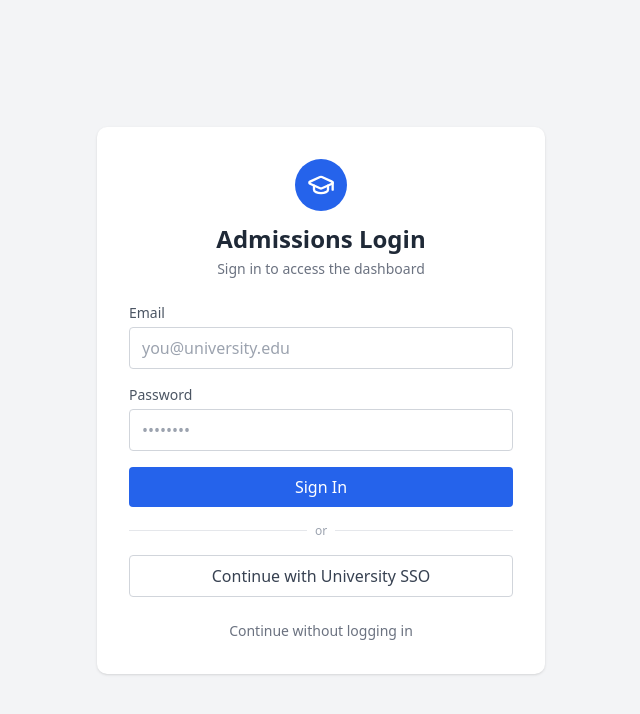
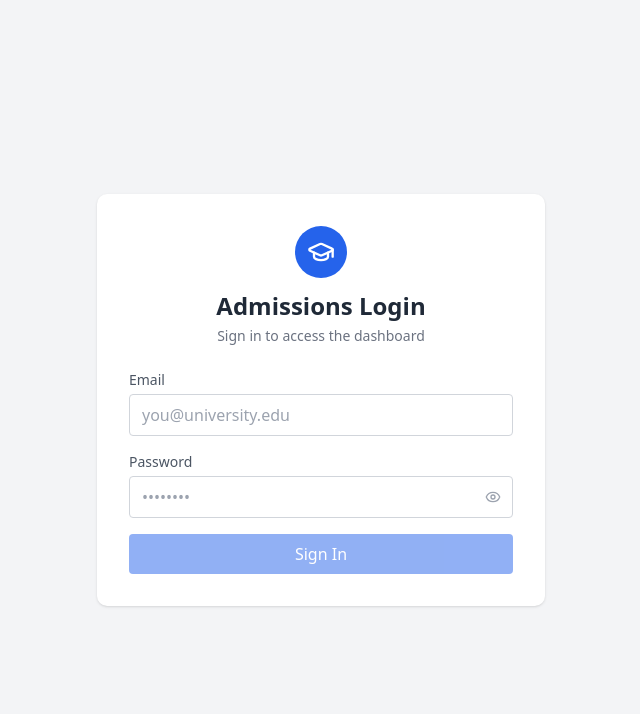
Before and after one commit to LRoop-Boop/Promise_Unlocked_Admin_Page, a React (Vite) app: page /login in a window 1280 px wide. Shown: the top 714 px of the page, without its empty margins (319-959 px from the left). Built offline with nearby package versions, Linux system fonts and the light colour scheme.

Commit message:
Integrated backend api.

```diff
--- a/src/App.tsx
+++ b/src/App.tsx
@@ -1,24 +1,66 @@
-import { useState } from 'react';
-import { Routes, Route } from 'react-router-dom';
+import { useState, useEffect } from 'react';
+import { Routes, Route, Navigate } from 'react-router-dom';
+import { AuthProvider, useAuth } from './context/AuthContext';
 import RoleSelectPage from './assets/pages/RoleSelectPage';
 import Login from './assets/pages/AdminLoginPage';
 import AdminDashboard from './assets/pages/AdminDashboard';
-import {
-  participants as initialStudents,
-  type Participant,
-} from "./assets/data/Students";
+import { participants as mockStudents, type Participant } from './assets/data/Students';
+import { apiFetch, adaptParticipant, type ApiParticipant } from './api/client';
+
+// Redirects to /login if not authenticated
+function ProtectedRoute({ children }: { children: React.ReactNode }) {
+  const { token } = useAuth();
+  if (!token) return <Navigate to="/login" replace />;
+  return <>{children}</>;
+}
+
+function DashboardWrapper() {
+  const { token } = useAuth();
+  const USE_MOCK_DATA = false;
+  const [students, setStudents] = useState<Participant[]>([]);
+  const [loading, setLoading] = useState(true);
+  const [error, setError] = useState<string | null>(null);
+
+  useEffect(() => {
+    if (USE_MOCK_DATA) {
+      setStudents(mockStudents);
+      setLoading(false);
+      return;
+    }
+
+    if (!token) {
+      setStudents(mockStudents);
+      setLoading(false);
+      return;
+    }
+
+    apiFetch<{ participants: ApiParticipant[] }>('/participants', { token: token ?? undefined })
+      .then(({ participants }) => setStudents(participants.map(adaptParticipant)))
+      .catch((err) => setError(err.message))
+      .finally(() => setLoading(false));
+  }, [token]);
+
+  if (loading) return <div className="p-8 text-gray-500">Loading participants...</div>;
+  if (error)   return <div className="p-8 text-red-500">Error: {error}</div>;
+
+  return <AdminDashboard students={students} />;
+}
 
 export default function App() {
-  const [students] = useState<Participant[]>(initialStudents);
-
   return (
+    <AuthProvider>
       <Routes>
         <Route path="/" element={<RoleSelectPage />} />
         <Route path="/login" element={<Login />} />
         <Route
           path="/dashboard/*"
-        element={<AdminDashboard students={students} />}
+          element={
+            <ProtectedRoute>
+              <DashboardWrapper />
+            </ProtectedRoute>
+          }
         />
       </Routes>
+    </AuthProvider>
   );
 }
--- /dev/null
+++ b/src/api/client.ts
@@ -0,0 +1,58 @@
+import { type Participant, type SkillPassport } from '../assets/data/Students';
+
+const BASE_URL = import.meta.env.VITE_API_BASE_URL;
+
+// What the real API actually returns today
+export interface ApiParticipant {
+  uid: string;
+  email: string;
+  displayName: string | null;
+  photoURL: string | null;
+  createdAt: number;
+  updatedAt: number;
+  metadata: Record<string, unknown>;
+  // skillPassport will be added here once the backend supports it
+}
+
+// Bridges ApiParticipant → Participant (your frontend shape)
+export function adaptParticipant(raw: ApiParticipant): Participant {
+  return {
+    uid: raw.uid,
+    email: raw.email,
+    displayName: raw.displayName,
+    photoURL: raw.photoURL,
+    createdAt: raw.createdAt,
+    lastActiveAt: raw.updatedAt, // API calls it updatedAt for now
+    skillPassport: extractSkillPassport(raw),
+  };
+}
+
+// TODO: replace this once the backend returns passport data
+function extractSkillPassport(_raw: ApiParticipant): SkillPassport[] {
+  // When the API starts returning passport data, map it here.
+  // For now, every real participant starts with an empty passport.
+  return [];
+}
+
+interface FetchOptions {
+  token?: string;
+  method?: 'GET' | 'POST' | 'DELETE';
+  body?: unknown;
+}
+
+export async function apiFetch<T>(path: string, options: FetchOptions = {}): Promise<T> {
+  const { token, method = 'GET', body } = options;
+
+  const headers: Record<string, string> = {};
+  if (token) headers['Authorization'] = `Bearer ${token}`;
+  if (body)  headers['Content-Type'] = 'application/json';
+
+  const res = await fetch(`${BASE_URL}${path}`, {
+    method,
+    headers,
+    body: body ? JSON.stringify(body) : undefined,
+  });
+
+  if (!res.ok) throw new Error(`API error ${res.status}: ${path}`);
+  return res.json() as Promise<T>;
+}
--- a/src/assets/pages/AdminLoginPage.tsx
+++ b/src/assets/pages/AdminLoginPage.tsx
@@ -1,81 +1,110 @@
-import { useNavigate } from "react-router-dom";
-import { GraduationCap } from "lucide-react";
+import { useState } from 'react';
+import { useNavigate } from 'react-router-dom';
+import { GraduationCap, Eye, EyeOff } from 'lucide-react';
+import { useAuth } from '../../context/AuthContext';
+import { apiFetch } from '../../api/client';
+import { type Participant } from '../data/Students';
+
+interface LoginResponse {
+  idToken: string;
+}
+
+interface ParticipantsResponse {
+  participants: Participant[];
+}
 
 export default function AdminLoginPage() {
   const navigate = useNavigate();
+  const { login } = useAuth();
 
-  const handleLogin = () => {
-    navigate("/");
+  const [showPassword, setShowPassword] = useState(false);
+  const [email, setEmail] = useState('');
+  const [password, setPassword] = useState('');
+  const [error, setError] = useState<string | null>(null);
+  const [loading, setLoading] = useState(false);
+
+  const handleLogin = async () => {
+    setError(null);
+    setLoading(true);
+    try {
+      // Step 1: authenticate and get token
+      const { idToken } = await apiFetch<LoginResponse>('/auth/login', {
+        method: 'POST',
+        body: { email, password },
+      });
+
+      // Step 2: use token to fetch all participants
+      const { participants } = await apiFetch<ParticipantsResponse>('/participants', {
+        token: idToken,
+      });
+
+      // Step 3: store both in context, then go to dashboard
+      login(idToken);
+      navigate('/dashboard');
+    } catch (err) {
+      setError(err instanceof Error ? err.message : 'Login failed');
+    } finally {
+      setLoading(false);
+    }
   };
 
   return (
     <div className="min-h-screen bg-gray-100 flex items-center justify-center">
-
       <div className="w-full max-w-md bg-white rounded-lg shadow p-8">
 
         <div className="flex flex-col items-center mb-6">
           <div className="bg-blue-600 text-white p-3 rounded-full mb-3">
             <GraduationCap size={28} />
           </div>
-          <h1 className="text-2xl font-semibold text-gray-800">
-            Admissions Login
-          </h1>
-          <p className="text-sm text-gray-500 mt-1">
-            Sign in to access the dashboard
-          </p>
+          <h1 className="text-2xl font-semibold text-gray-800">Admissions Login</h1>
+          <p className="text-sm text-gray-500 mt-1">Sign in to access the dashboard</p>
         </div>
 
         <div className="space-y-4">
+          {error && (
+            <div className="bg-red-50 border border-red-200 text-red-600 text-sm rounded px-3 py-2">
+              {error}
+            </div>
+          )}
 
           <div>
-            <label className="block text-sm text-gray-600 mb-1">
-              Email
-            </label>
+            <label className="block text-sm text-gray-600 mb-1">Email</label>
             <input
               type="email"
+              value={email}
+              onChange={(e) => setEmail(e.target.value)}
               placeholder="you@university.edu"
               className="w-full border border-gray-300 rounded px-3 py-2 focus:outline-none focus:ring-2 focus:ring-blue-500"
             />
           </div>
 
           <div>
-            <label className="block text-sm text-gray-600 mb-1">
-              Password
-            </label>
-            <input
-              type="password"
-              placeholder="••••••••"
-              className="w-full border border-gray-300 rounded px-3 py-2 focus:outline-none focus:ring-2 focus:ring-blue-500"
-            />
+            <label className="block text-sm text-gray-600 mb-1">Password</label>
+            <div className="relative">
+              <input
+                type={showPassword ? 'text' : 'password'}
+                value={password}
+                onChange={(e) => setPassword(e.target.value)}
+                placeholder="••••••••"
+                className="w-full border border-gray-300 rounded px-3 py-2 pr-10 focus:outline-none focus:ring-2 focus:ring-blue-500"
+              />
+              <button
+                type="button"
+                onClick={() => setShowPassword(p => !p)}
+                className="absolute right-3 top-1/2 -translate-y-1/2 text-gray-400 hover:text-gray-600"
+              >
+                {showPassword ? <EyeOff size={16} /> : <Eye size={16} />}
+              </button>
+            </div>
           </div>
 
           <button
             onClick={handleLogin}
-            className="w-full bg-blue-600 hover:bg-blue-700 text-white py-2 rounded transition-colors"
+            disabled={loading || !email || !password}
+            className="w-full bg-blue-600 hover:bg-blue-700 disabled:opacity-50 text-white py-2 rounded transition-colors"
           >
-            Sign In
+            {loading ? 'Signing in...' : 'Sign In'}
           </button>
-
-          <div className="flex items-center gap-2 my-4">
-            <div className="flex-1 h-px bg-gray-200" />
-            <span className="text-xs text-gray-400">or</span>
-            <div className="flex-1 h-px bg-gray-200" />
-          </div>
-
-          <button
-            onClick={handleLogin}
-            className="w-full border border-gray-300 hover:bg-gray-50 text-gray-700 py-2 rounded transition-colors"
-          >
-            Continue with University SSO
-          </button>
-
-        <button
-          onClick={() => navigate("/dashboard")}
-          className="w-full text-sm text-gray-500 hover:text-gray-700 transition-colors pt-2"
-        >
-          Continue without logging in
-        </button>
-
         </div>
       </div>
     </div>
--- /dev/null
+++ b/src/context/AuthContext.tsx
@@ -0,0 +1,30 @@
+import { createContext, useContext, useState, ReactNode } from 'react';
+
+interface AuthContextType {
+  token: string | null;
+  bypassed: boolean;
+  login: (token: string) => void;
+  logout: () => void;
+}
+
+const AuthContext = createContext<AuthContextType | null>(null);
+
+export function AuthProvider({ children }: { children: ReactNode }) {
+  const [token, setToken] = useState<string | null>(null);
+  const [bypassed, setBypassed] = useState(false);
+
+  const login = (newToken: string) => { setToken(newToken); setBypassed(false); };
+  const logout = () => { setToken(null); setBypassed(false); };
+
+  return (
+    <AuthContext.Provider value={{ token, bypassed, login, logout }}>
+      {children}
+    </AuthContext.Provider>
+  );
+}
+
+export function useAuth() {
+  const ctx = useContext(AuthContext);
+  if (!ctx) throw new Error('useAuth must be used inside AuthProvider');
+  return ctx;
+}
--- /dev/null
+++ b/src/vite-env.d.ts
@@ -0,0 +1,5 @@
+/// <reference types="vite/client" />
+
+interface ImportMetaEnv {
+  readonly VITE_API_BASE_URL: string;
+}
--- a/tsconfig.node.json
+++ b/tsconfig.node.json
@@ -10,6 +10,7 @@
     /* Bundler mode */
     "moduleResolution": "bundler",
     "allowImportingTsExtensions": true,
+    "noEmit": true,
     "verbatimModuleSyntax": true,
     "moduleDetection": "force",
     "composite": true,
--- a/vite.config.ts
+++ b/vite.config.ts
@@ -9,4 +9,16 @@ export default defineConfig({
       "@": path.resolve(__dirname, "./src"),
     },
   },
-})
+  server: {
+    proxy: {
+      '/auth': {
+        target: 'https://api-xbdqcem4zq-uc.a.run.app',
+        changeOrigin: true,
+      },
+      '/participants': {
+        target: 'https://api-xbdqcem4zq-uc.a.run.app',
+        changeOrigin: true,
+      },
+    }
+  }
+});
```
Also changed, not shown: src/assets/data/Students.tsx (+2 -14 lines), 1 other file (tests, documents, lock files or other folders). Lines whose indentation alone changed are shown as unchanged.
